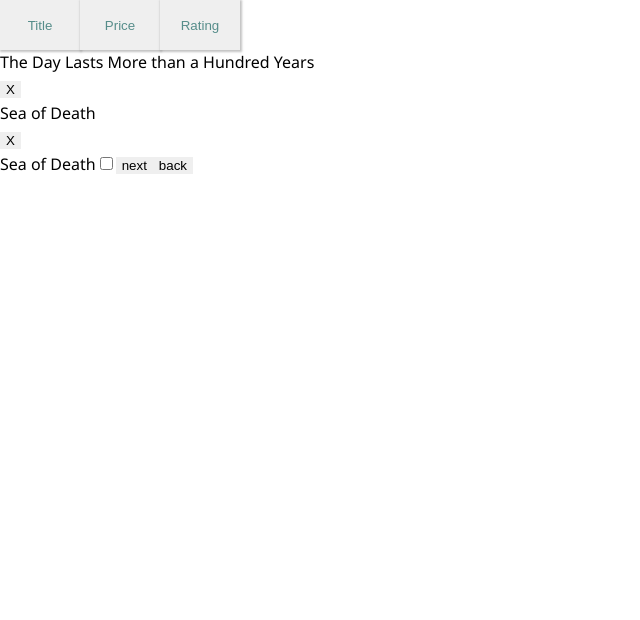
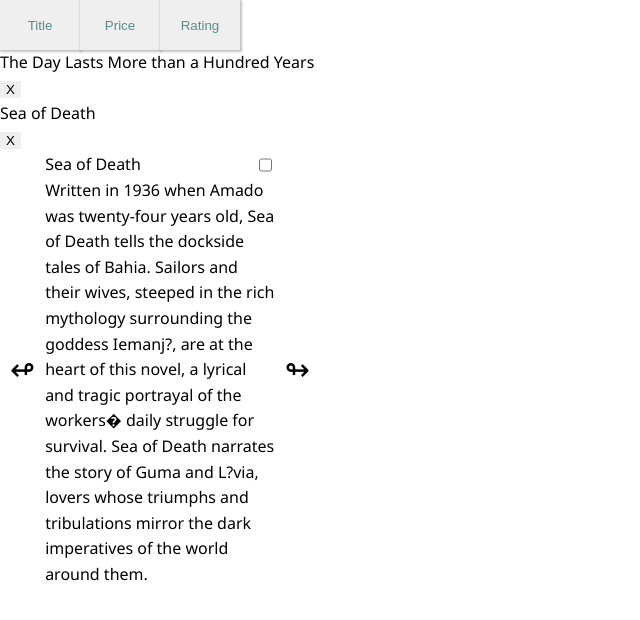
Before and after one commit to LotanM/book-wish-list, a React (Create React App) app: page / in a window 1280 px wide. Shown: the top 620 px of the page, without its empty margins (0-640 px from the left). Built offline with nearby package versions, Linux system fonts and the light colour scheme.

Commit message:
lotan's commit

```diff
--- /dev/null
+++ b/src/assets/styles/cmps/_book-preview.scss
@@ -0,0 +1,21 @@
+.book-preview {
+    display: flex;
+    align-items: center;
+    width: 20rem;
+    // background-color: rgb(236, 236, 236);
+    .header {
+        display: flex;
+        justify-content: space-between;
+    }
+    .book-container {
+        width: 100%;
+    }
+    button {
+        background-color: transparent;
+        padding: 10px;
+        font-size: 30px;
+        &:hover {
+            color: rgb(133, 140, 231);
+        }
+    }
+}
--- a/src/assets/styles/styles.scss
+++ b/src/assets/styles/styles.scss
@@ -5,4 +5,4 @@
 @import './cmps/wish-list';
 @import './cmps/item-preview';
 @import './cmps/sorting';
-// lalala
+@import './cmps/book-preview';
--- a/src/cmps/BookPreview.jsx
+++ b/src/cmps/BookPreview.jsx
@@ -30,16 +30,22 @@ export class BookPreview extends Component {
 
     render() {
         const { idx } = this.state
-        const {books} = this.props
+        const { books } = this.props
         // if (!books) return <div>loading...</div>
         return (
             <div key={idx} className="book-preview">
-                {books[idx].title}
+                <button onClick={this.prevBook}> ↫ </button>
+                <div className="book-container">
+                    <div className="header">
+                        {books[idx].title}
+                        <input type="checkbox" onChange={(ev) => this.onAddToWishList(books[idx], ev.target.checked)} />
+                    </div>
+                    <div className="main">
+                        {books[idx].description}
+                    </div>
+                </div>
 
-                <input type="checkbox" onChange={(ev) => this.onAddToWishList(books[idx], ev.target.checked)} />
-
-                <button onClick={this.nextBook}> next </button>
-                <button onClick={this.prevBook}> back </button>
+                <button onClick={this.nextBook}> ↬ </button>
 
             </div>
 
```
